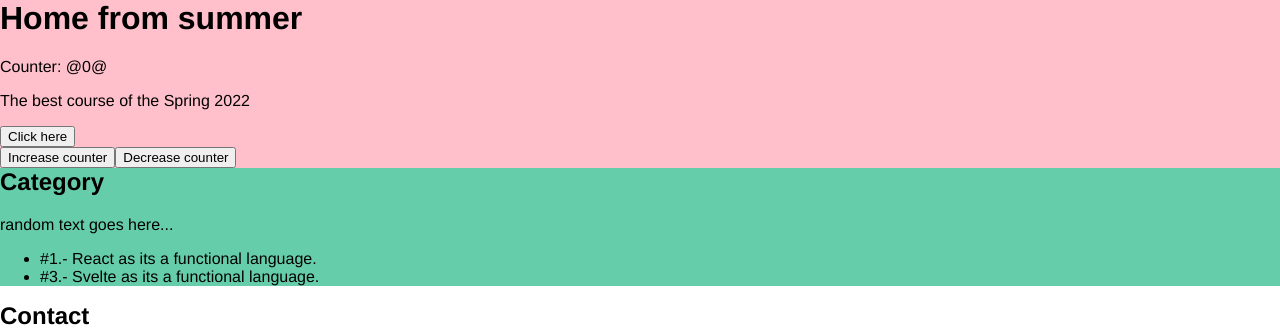
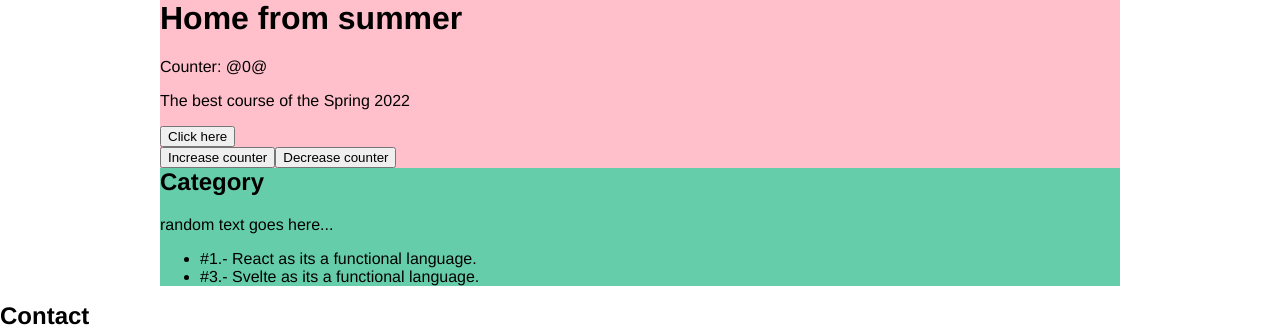
Before and after one commit to elalienx/css-extra-examples, a React (Create React App) app: page / in a window 1280 px wide. Shown: the top 336 px of the page. Built offline with nearby package versions, Linux system fonts and the light colour scheme.

Commit message:
add the width limit to the entire page

```diff
--- a/src/css/base/layout.css
+++ b/src/css/base/layout.css
@@ -1,3 +1,4 @@
+/* First put your HTML tags */
 * {
   box-sizing: border-box;
 }
@@ -11,10 +12,6 @@ img {
   height: auto;
 }
 
-.App {
-  font-family: "Helvetica Neue", Arial, Helvetica, sans-serif;
-}
-
 h1,
 h2,
 h3,
@@ -22,3 +19,19 @@ h4,
 p {
   margin-top: 0;
 }
+
+/* First put your classes */
+.App {
+  font-family: "Helvetica Neue", Arial, Helvetica, sans-serif;
+}
+
+.container {
+  margin: var(--space-medium);
+}
+
+@media (min-width: 1000px) {
+  .container {
+    margin: 0 auto;
+    max-width: 960px;
+  }
+}
--- a/src/sections/About.jsx
+++ b/src/sections/About.jsx
@@ -18,7 +18,7 @@ export default function About() {
   ));
 
   return (
-    <div id="about">
+    <div id="about" className="container">
       <h2>Category</h2>
       <p>random text goes here...</p>
       <ul>{Items}</ul>
--- a/src/sections/Hero.jsx
+++ b/src/sections/Hero.jsx
@@ -21,7 +21,7 @@ export default function Hero() {
   }
 
   return (
-    <div id="hero">
+    <div id="hero" className="container">
       <h1>Home from summer</h1>
       <p>Counter: @{counter}@</p>
 
```
